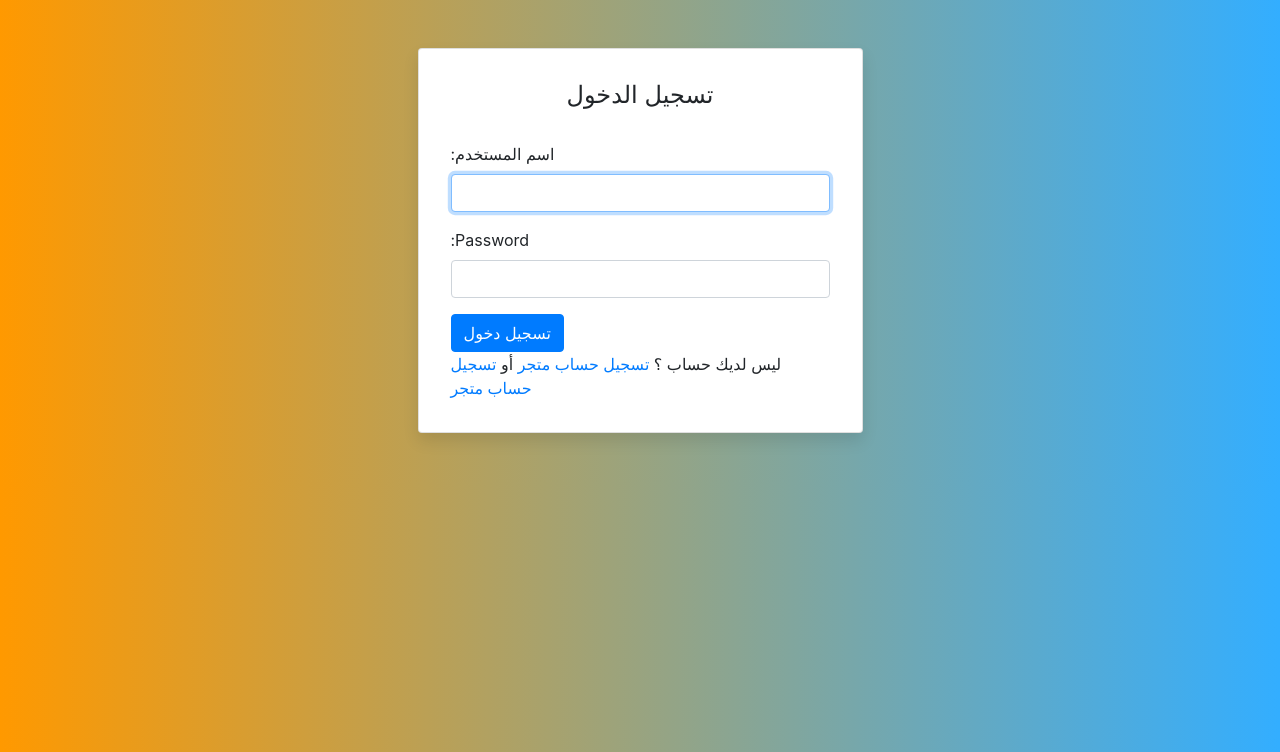
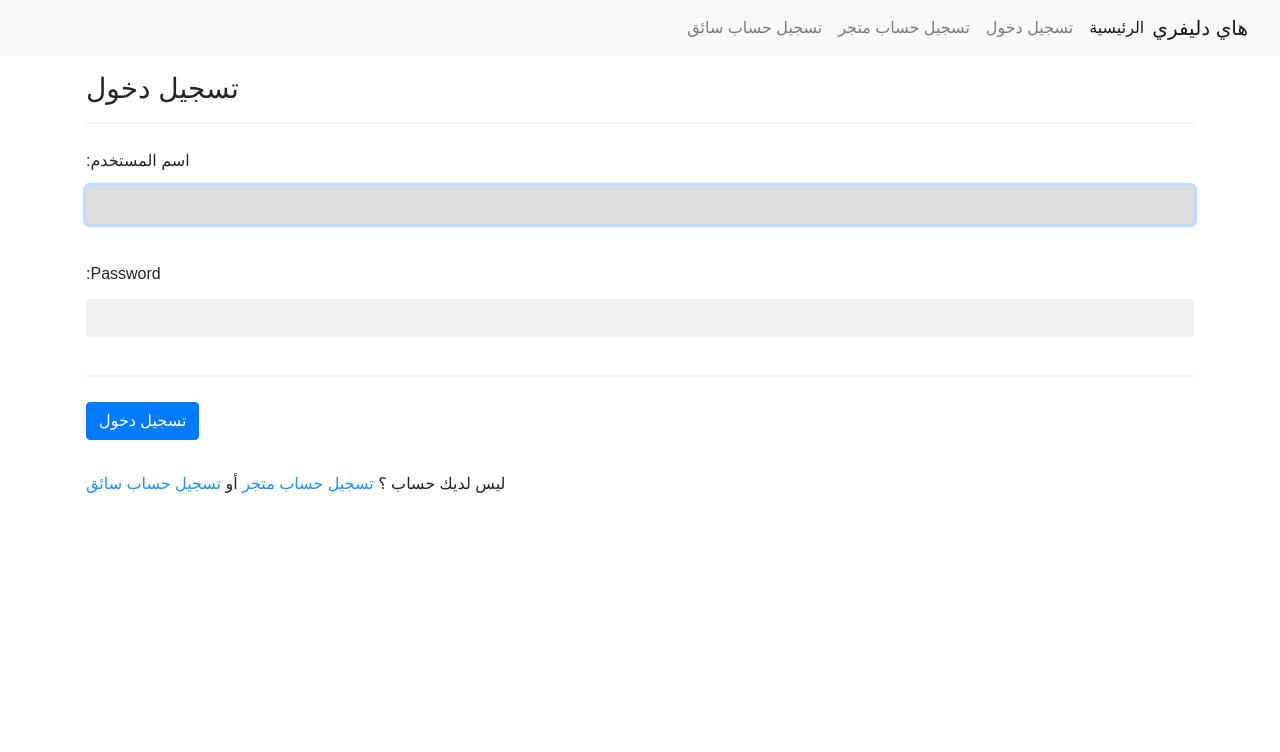
Before and after one commit to Muhammadreda264/hidelivery, a Django app: page /accounts/login/ in a window 1280 px wide. Shown: the top 752 px of the page. Run offline with Django 3.2, Linux system fonts and the light colour scheme; some libraries are stand-ins or nearby versions.

Commit message:
Update login.html

```diff
--- a/delivery/templates/registration/login.html
+++ b/delivery/templates/registration/login.html
@@ -1,165 +1,99 @@
-<!DOCTYPE html>
-<html dir="rtl" lang="ar">
-<head>
-    <meta charset="UTF-8">
-<title>Hi driver</title>
-    <link rel="apple-touch-icon" sizes="180x180" href="https://gcem.sa/resources/assets/site/images/favicons/apple-touch-icon.png">
-    <link rel="icon" type="image/png" sizes="32x32" href="https://gcem.sa/resources/assets/site/images/color.png">
-    <link rel="icon" type="image/png" sizes="16x16" href="https://gcem.sa/resources/assets/site/images/color.png">    <style>
-        :root {
-  --input-padding-x: 1.5rem;
-  --input-padding-y: .75rem;
+{% extends "base.html" %}
+
+    {% block head %}
+    <meta name="viewport" content="width=device-width, initial-scale=1">
+<style>
+body {
+  font-family: Arial, Helvetica, sans-serif;
+  background-color: white;
 }
 
-body {
-  background: #ff9900;
-  background: linear-gradient(to right, #ff9900, #33AEFF);
+* {
+  box-sizing: border-box;
 }
 
-.card-signin {
-  border: 0;
-  border-radius: 1rem;
-  box-shadow: 0 0.5rem 1rem 0 rgba(0, 0, 0, 0.1);
+/* Add padding to containers */
+.container {
+  padding: 16px;
+  background-color: white;
 }
 
-.card-signin .card-title {
-  margin-bottom: 2rem;
-  font-weight: 300;
-  font-size: 1.5rem;
+/* Full-width input fields */
+input[type=text], input[type=password] {
+  width: 100%;
+  padding: 15px;
+  margin: 5px 0 22px 0;
+  display: inline-block;
+  border: none;
+  background: #f1f1f1;
 }
 
-.card-signin .card-body {
-  padding: 2rem;
+input[type=text]:focus, input[type=password]:focus {
+  background-color: #ddd;
+  outline: none;
 }
 
-.form-signin {
-  width: 100%;
+/* Overwrite default styles of hr */
+hr {
+  border: 1px solid #f1f1f1;
+  margin-bottom: 25px;
 }
 
-.form-signin .btn {
-  font-size: 80%;
-  border-radius: 5rem;
-  letter-spacing: .1rem;
-  font-weight: bold;
-  padding: 1rem;
-  transition: all 0.2s;
+/* Set a style for the submit button */
+.registerbtn {
+  background-color: #4CAF50;
+  color: white;
+  padding: 16px 20px;
+  margin: 8px 0;
+  border: none;
+  cursor: pointer;
+  width: 100%;
+  opacity: 0.9;
 }
 
-.form-label-group {
-  position: relative;
-  margin-bottom: 1rem;
+.registerbtn:hover {
+  opacity: 1;
 }
 
-.form-label-group input {
-  height: auto;
-  border-radius: 2rem;
+/* Add a blue text color to links */
+a {
+  color: dodgerblue;
 }
 
-.form-label-group>input,
-.form-label-group>label {
-  padding: var(--input-padding-y) var(--input-padding-x);
+/* Set a grey background color and center the text of the "sign in" section */
+.signin {
+  background-color: #f1f1f1;
+  text-align: center;
 }
+</style>
+{% endblock  %}
 
-.form-label-group>label {
-  position: absolute;
-  top: 0;
-  left: 0;
-  display: block;
-  width: 100%;
-  margin-bottom: 0;
-  /* Override default `<label>` margin */
-  line-height: 1.5;
-  color: #495057;
-  border: 1px solid transparent;
-  border-radius: .25rem;
-  transition: all .1s ease-in-out;
-}
+{% block content %}
 
-.form-label-group input::-webkit-input-placeholder {
-  color: transparent;
-}
+{% load widget_tweaks %}
+<nav class="navbar navbar-expand-lg navbar-light bg-light">
+  <a class="navbar-brand" href="#">هاي دليفري </a>
+  <button class="navbar-toggler" type="button" data-toggle="collapse" data-target="#navbarNavAltMarkup" aria-controls="navbarNavAltMarkup" aria-expanded="false" aria-label="Toggle navigation">
+    <span class="navbar-toggler-icon"></span>
+  </button>
+  <div class="collapse navbar-collapse" id="navbarNavAltMarkup">
+    <div class="navbar-nav">
+      <a class="nav-item nav-link active" href="{% url 'home'  %}">الرئيسية <span class="sr-only">(current)</span></a>
+        <a class="nav-item nav-link" href="{% url 'login' %}">تسجيل دخول</a>
+      <a class="nav-item nav-link" href="{% url 'storesignup' %}">تسجيل حساب متجر</a>
+      <a class="nav-item nav-link" href="{% url 'driversignup' %}">تسجيل حساب سائق</a>
+    </div>
+  </div>
+</nav>
 
-.form-label-group input:-ms-input-placeholder {
-  color: transparent;
-}
 
-.form-label-group input::-ms-input-placeholder {
-  color: transparent;
-}
+<form method="post" novalidate>
+                                   {% csrf_token %}
 
-.form-label-group input::-moz-placeholder {
-  color: transparent;
-}
-
-.form-label-group input::placeholder {
-  color: transparent;
-}
-
-.form-label-group input:not(:placeholder-shown) {
-  padding-top: calc(var(--input-padding-y) + var(--input-padding-y) * (2 / 3));
-  padding-bottom: calc(var(--input-padding-y) / 3);
-}
-
-.form-label-group input:not(:placeholder-shown)~label {
-  padding-top: calc(var(--input-padding-y) / 3);
-  padding-bottom: calc(var(--input-padding-y) / 3);
-  font-size: 12px;
-  color: #777;
-}
-
-.btn-google {
-  color: white;
-  background-color: #ea4335;
-}
-
-.btn-facebook {
-  color: white;
-  background-color: #3b5998;
-}
-
-/* Fallback for Edge
--------------------------------------------------- */
-
-@supports (-ms-ime-align: auto) {
-  .form-label-group>label {
-    display: none;
-  }
-  .form-label-group input::-ms-input-placeholder {
-    color: #777;
-  }
-}
-
-/* Fallback for IE
--------------------------------------------------- */
-
-@media all and (-ms-high-contrast: none),
-(-ms-high-contrast: active) {
-  .form-label-group>label {
-    display: none;
-  }
-  .form-label-group input:-ms-input-placeholder {
-    color: #777;
-  }
-}
-    </style>
-
-<link rel="stylesheet" href="https://cdn.rtlcss.com/bootstrap/v4.1.3/css/bootstrap.min.css" integrity="sha384-Jt6Tol1A2P9JBesGeCxNrxkmRFSjWCBW1Af7CSQSKsfMVQCqnUVWhZzG0puJMCK6" crossorigin="anonymous">
-</head>
-<body>
-{% load widget_tweaks %}
-{% if form.errors %}
-<p>Your username and password didn't match. Please try again.</p>
-{% endif %}
-<div class="container">
-    <div class="row">
-      <div class="col-sm-9 col-md-7 col-lg-5 mx-auto">
-        <div class="card card-signin my-5">
-          <div class="card-body">
-            <h5 class="card-title text-center">تسجيل الدخول</h5>
-              <form method="post" novalidate>
-                 {% csrf_token %}
-
-          {% for field in form.visible_fields %}
+  <div class="container">
+    <h3> تسجيل دخول</h3>
+    <hr>
+      {% for field in form.visible_fields %}
     <div class="form-group">
       {{ field.label_tag }}
       {% render_field field class="form-control" %}
@@ -168,15 +102,19 @@ body {
       {% endif %}
     </div>
   {% endfor %}
+
+
+    <hr>
   <button type="submit" class="btn btn-primary">تسجيل دخول </button>
-            </form>
+  </div>
+
+              </form>
+<div class="container">
+
               ليس لديك حساب ؟
               <a href="{% url 'storesignup'  %}">تسجيل حساب متجر</a>
               أو
-              <a href="{% url 'driversignup'  %}">تسجيل حساب متجر</a>
-          </div>
-        </div>
-      </div>
-    </div>
-  </div>
-</body>
+              <a href="{% url 'driversignup'  %}">تسجيل حساب سائق </a>
+</div>
+
+{% endblock  %}
```
